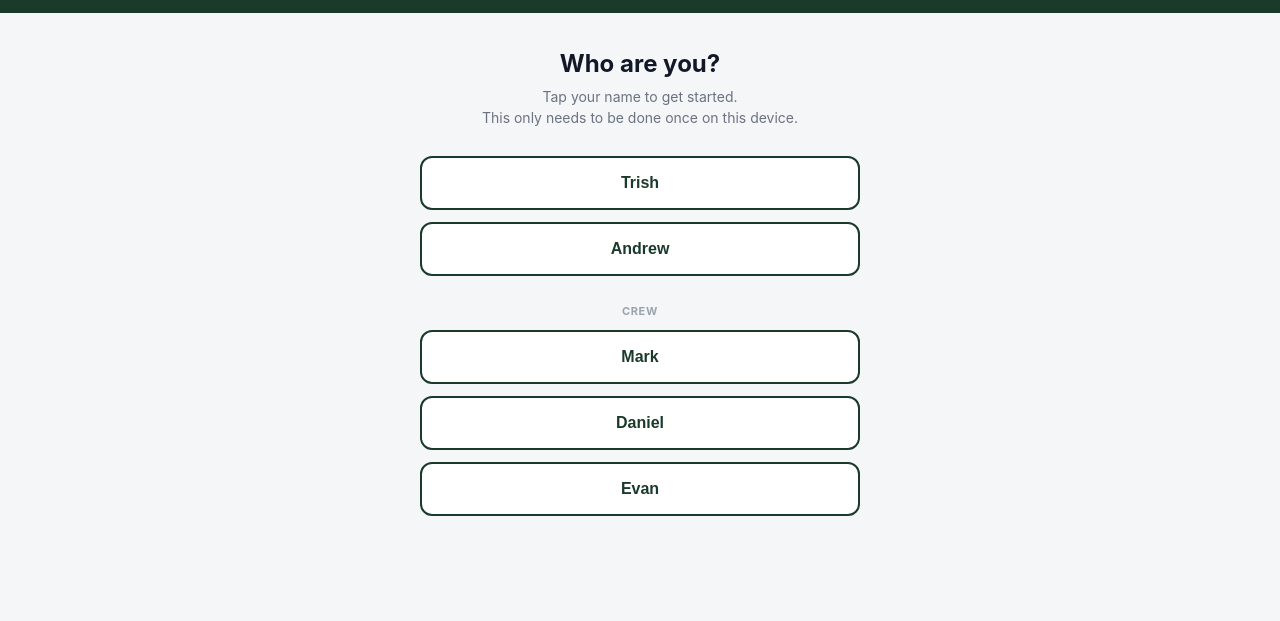
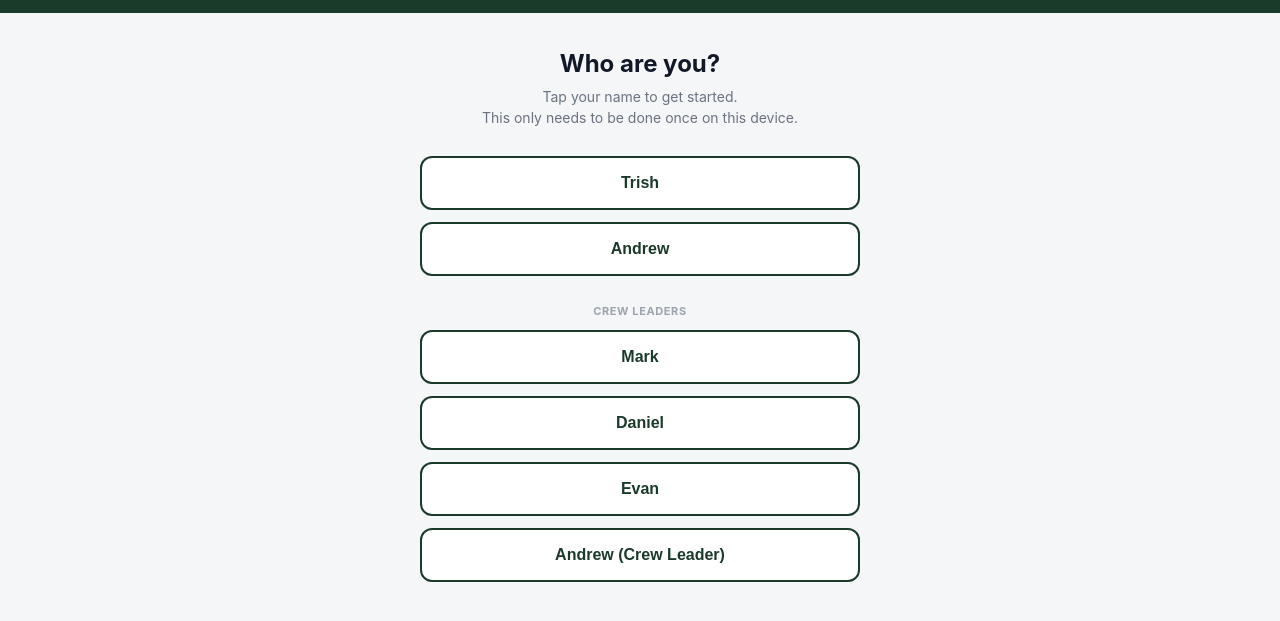
Before and after one commit to ben365n-creator/ben-app, a website: page ea-jobs/index.html in a window 1280 px wide. Shown: the part 69-690 px from the top of the page. Drawn offline with Linux system fonts and the light colour scheme.

Commit message:
EA Jobs: relabel Crew → Crew Leaders, add Andrew as crew leader option

```diff
--- a/ea-jobs/index.html
+++ b/ea-jobs/index.html
@@ -245,10 +245,11 @@
       <div class="picker-sub">Tap your name to get started.<br>This only needs to be done once on this device.</div>
       <button class="picker-btn" onclick="selectRole('trish')">Trish</button>
       <button class="picker-btn" onclick="selectRole('andrew')">Andrew</button>
-      <div class="picker-divider">Crew</div>
+      <div class="picker-divider">Crew Leaders</div>
       <button class="picker-btn" onclick="selectRole('crew','Mark')">Mark</button>
       <button class="picker-btn" onclick="selectRole('crew','Daniel')">Daniel</button>
       <button class="picker-btn" onclick="selectRole('crew','Evan')">Evan</button>
+      <button class="picker-btn" onclick="selectRole('crew','Andrew')">Andrew (Crew Leader)</button>
     </div>
   </div>
 
@@ -531,7 +532,7 @@
 
       if (isCrew) {
         document.getElementById('header-sub').textContent =
-          'Hey ' + (crewName || 'there') + ' — log your materials';
+          'Hey ' + (crewName || 'there') + ' — log your expenses';
         document.getElementById('crew-screen').style.display = 'block';
         loadCrewJobs();
         return;
```
